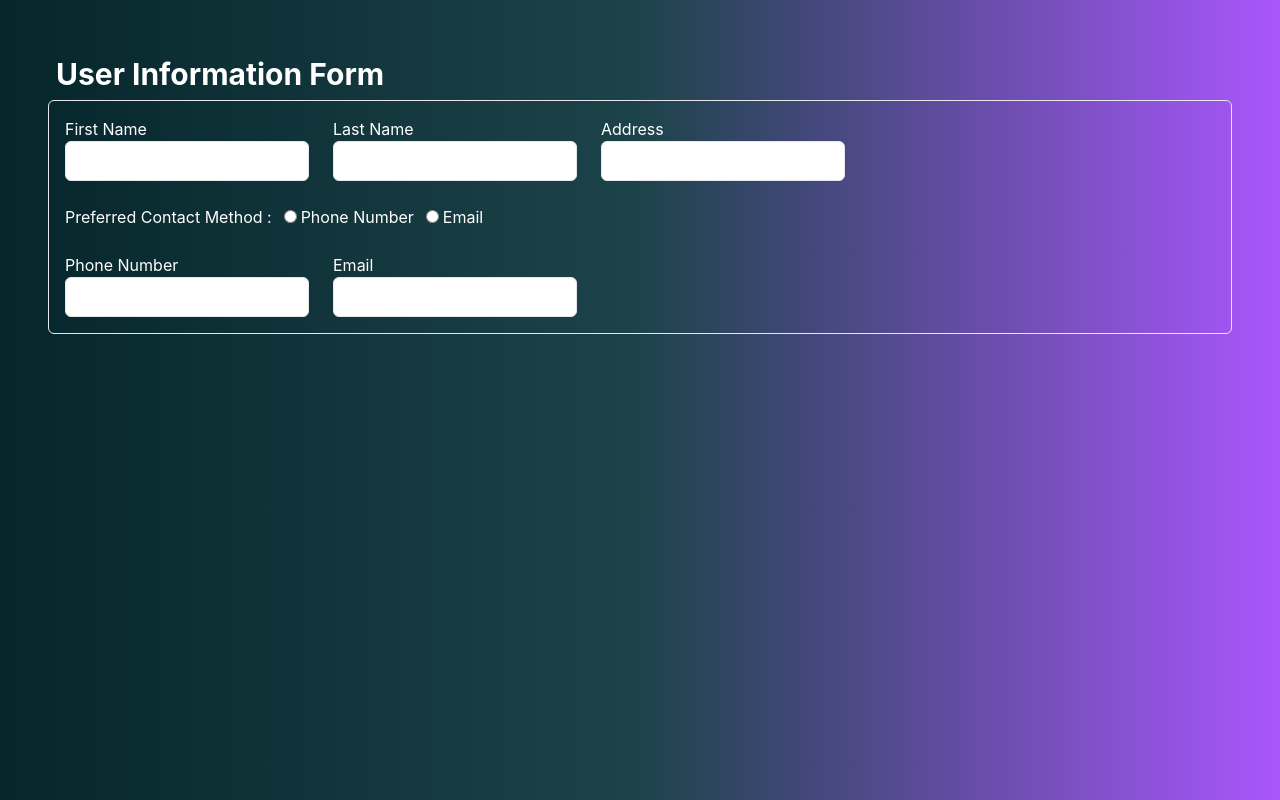
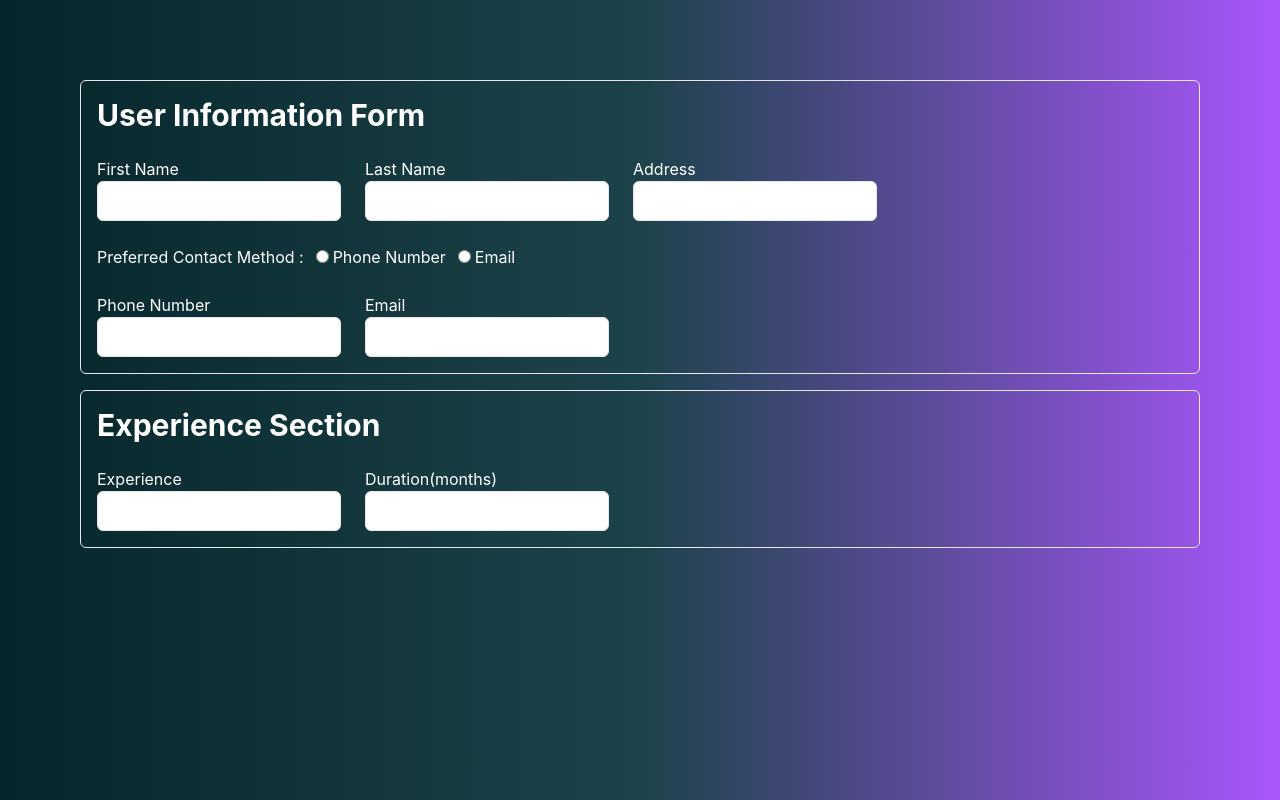
Before and after one commit to aynazheydariafshar/form-validation, a React (Create React App) app: page / in a window 1280 px wide. Built offline with nearby package versions, Linux system fonts and the light colour scheme.

Commit message:
FEAT : add component for every card of forms

```diff
--- /dev/null
+++ b/src/components/card-title-form.tsx
@@ -0,0 +1,13 @@
+import React from "react";
+import { CardTitleFormProps } from "../types/card-title-form-props";
+
+export function CardTitleForm({ title, children }: CardTitleFormProps) {
+  return (
+    <div className="mb-4">
+      <div className="border rounded-md p-2 flex flex-col gap-2">
+        <h1 className="text-white text-3xl font-bold m-2">{title}</h1>
+        {children}
+      </div>
+    </div>
+  );
+}
--- a/src/components/dynamic-radio.tsx
+++ b/src/components/dynamic-radio.tsx
@@ -2,11 +2,7 @@ import React from "react";
 import { DynamicRadioProps } from "../types/dynamic-radio-props";
 import { useForm } from "react-hook-form";
 
-export default function DynamicRadio({
-  title,
-  radioItems,
-  name,
-}: DynamicRadioProps) {
+export function DynamicRadio({ title, radioItems, name }: DynamicRadioProps) {
   const {
     register,
     formState: { errors },
@@ -14,7 +10,7 @@ export default function DynamicRadio({
 
   return (
     <div className="flex items-center gap-2 text-white">
-      <p>{title} : </p>
+      <h4>{title} : </h4>
       <div className="flex flex-wrap gap-2 items-center">
         {radioItems.map(({ label, value }) => (
           <div>
--- a/src/pages/user-information.tsx
+++ b/src/pages/user-information.tsx
@@ -1,6 +1,7 @@
 import React from "react";
 import { DynamicInput } from "../components/dynamic-input";
-import DynamicRadio from "../components/dynamic-radio";
+import { DynamicRadio } from "../components/dynamic-radio";
+import { CardTitleForm } from "../components/card-title-form";
 
 const contactMethodsItems = [
   { label: "Phone Number", value: "phoneNumber" },
@@ -9,11 +10,8 @@ const contactMethodsItems = [
 
 export default function UserInformation() {
   return (
-    <div className="bg-gradient-to-r from-[#05262b] via-[#1d434a] to-[#aa56fd] h-screen p-12">
-      <h1 className="text-white text-3xl font-bold m-2">
-        User Information Form
-      </h1>
-      <div className="border rounded-md p-2 flex flex-col gap-2">
+    <div className="bg-gradient-to-r from-[#05262b] via-[#1d434a] to-[#aa56fd] min-h-screen p-20">
+      <CardTitleForm title="User Information Form">
         <div className="flex gap-2">
           <DynamicInput label="First Name" name="firstName" type="text" />
           <DynamicInput label="Last Name" name="lastName" type="text" />
@@ -30,7 +28,17 @@ export default function UserInformation() {
           <DynamicInput label="Phone Number" name="phoneNumber" type="number" />
           <DynamicInput label="Email" name="email" type="email" />
         </div>
-      </div>
+      </CardTitleForm>
+      <CardTitleForm title="Experience Section">
+        <div className="flex gap-2">
+          <DynamicInput label="Experience" name="experience" type="text" />
+          <DynamicInput
+            label="Duration(months)"
+            name="duration"
+            type="number"
+          />
+        </div>
+      </CardTitleForm>
     </div>
   );
 }
--- /dev/null
+++ b/src/types/card-title-form-props.ts
@@ -0,0 +1,4 @@
+export interface CardTitleFormProps {
+  title: string;
+  children: React.ReactNode;
+}
--- a/src/types/dynamic-radio-props.ts
+++ b/src/types/dynamic-radio-props.ts
@@ -2,7 +2,6 @@ export interface RadioItem {
   label: string;
   value: string;
 }
-
 export interface DynamicRadioProps {
   title: string;
   radioItems: RadioItem[];
```
